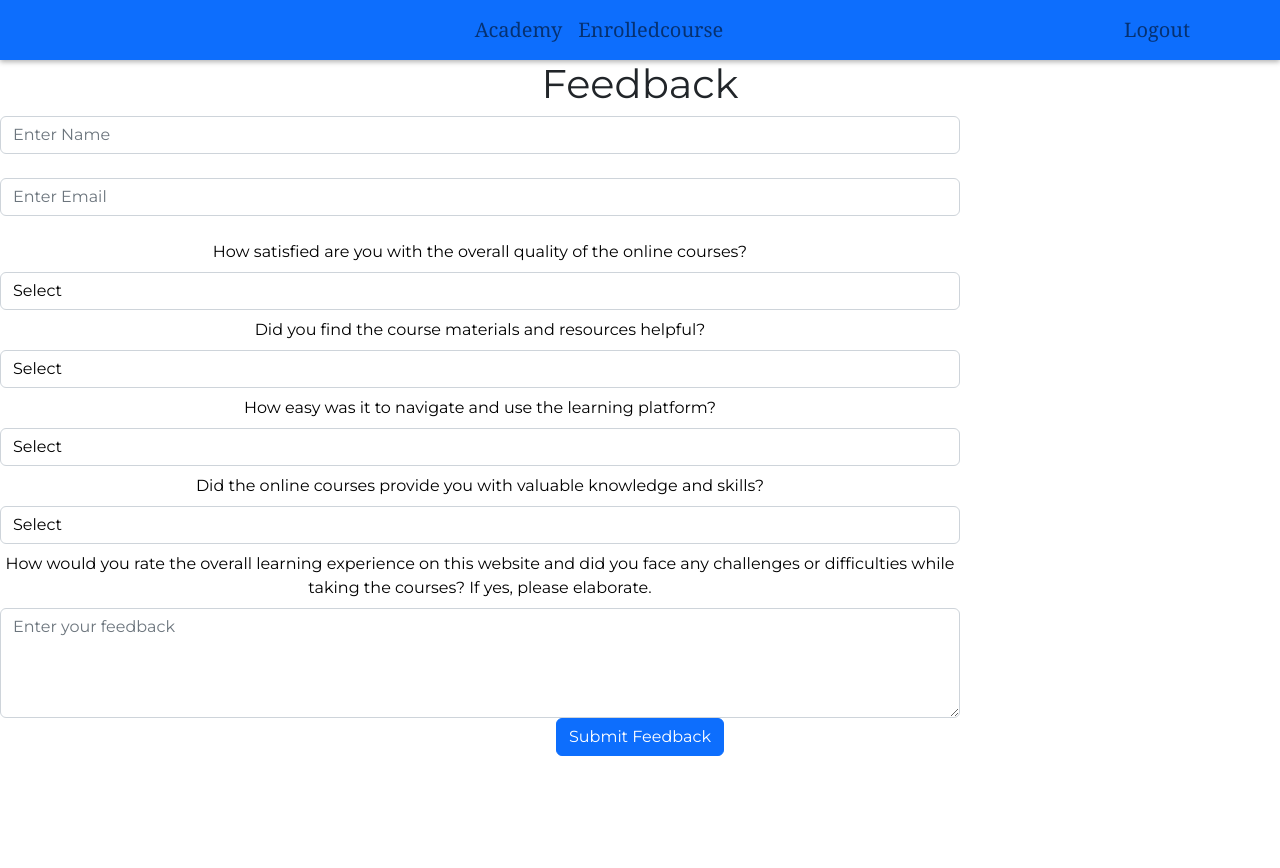
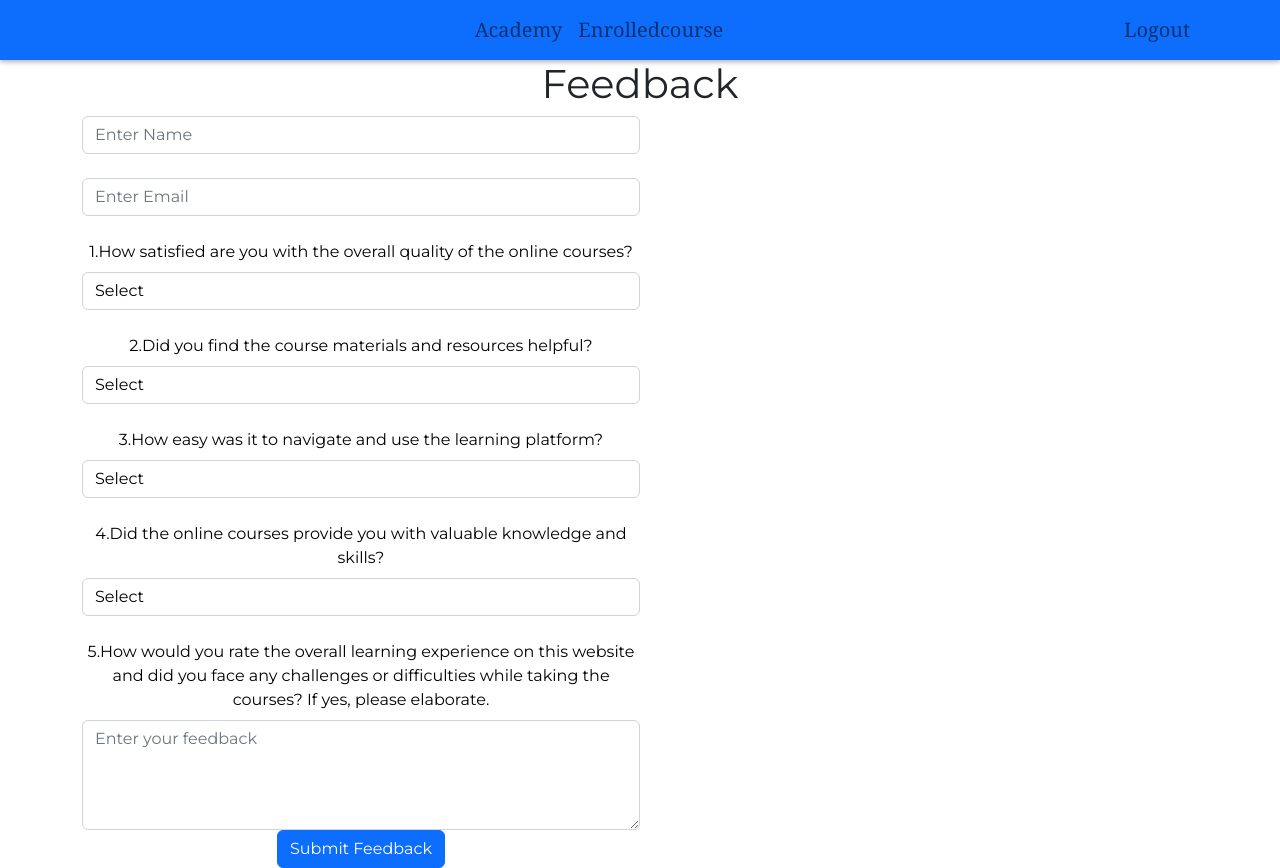
Before and after one commit to iamneo-production/580ea4ef-eebe-47d3-b459-8e337808de91, a React (Create React App) app in the folder reactapp/: page /FeedbackPage in a window 1280 px wide. Before the commit the page ends 800 px from the top, so only its background shows below. Built offline with nearby package versions, Linux system fonts and the light colour scheme.

Commit message:
Updating all Enrolledcourse and viewacademy

```diff
--- a/reactapp/src/components/Customer/EnrolledCourse/EnrolledCourse.jsx
+++ b/reactapp/src/components/Customer/EnrolledCourse/EnrolledCourse.jsx
@@ -61,7 +61,7 @@ return (
       <Container>
 
         <Nav className='mx-auto'>
-          <Nav.Link href="#Academy" onClick={handleClick} >Academy</Nav.Link>
+          <Nav.Link href="#AcademiesPage" onClick={handleClick} >Academy</Nav.Link>
           <Nav.Link href="#EnrolledCourse " onClick={handle1click}  >Enrolledcourse</Nav.Link>
           </Nav>
           <Nav className="ml-2">
--- a/reactapp/src/components/Customer/EnrolledCourse/FeedbackPage.jsx
+++ b/reactapp/src/components/Customer/EnrolledCourse/FeedbackPage.jsx
@@ -5,6 +5,7 @@ import { Button, Container, Form } from "react-bootstrap";
 import Nav from 'react-bootstrap/Nav';
 import Navbar from 'react-bootstrap/Navbar';
 import { useNavigate } from 'react-router-dom';
+import './EnrolledCourse.css';
 
 const FeedbackPage = () => {
 
@@ -39,7 +40,7 @@ const FeedbackPage = () => {
     <Navbar className='bd bg-primary'  variant="primary" >
       <Container>
         <Nav className='mx-auto'>
-          <Nav.Link href="#Academy" onClick={handleClick} >Academy</Nav.Link>
+          <Nav.Link href="#AcademiesPage" onClick={handleClick} >Academy</Nav.Link>
           <Nav.Link href="#EnrolledCourse1 " onClick={handle1click}  >Enrolledcourse</Nav.Link>
           </Nav>
           <Nav className="ml-2">
@@ -52,21 +53,22 @@ const FeedbackPage = () => {
     </div>
         <div>
             <h1><center>Feedback</center></h1>
+            <Container className="mx-auto">
             <Form>
-                <div className="col-lg-9 mb-4">
+                <div className="col-lg-6 mb-4  ">
                     <Form.Group controlId="name">
                         <Form.Control type="text" placeholder="Enter Name" value={name} onChange={(e) => setName(e.target.value)} />
                     </Form.Group>
                 </div>
 
-                <div className="col-lg-9 mb-4">
+                <div className="col-lg-6 mb-4 text">
                     <Form.Group controlId="Email">
                         <Form.Control type="email" placeholder="Enter Email" value={email} onChange={(e) => setEmail(e.target.value)} />
                     </Form.Group>
                 </div>
 
-                <Form.Group className='col-lg-9 mb-2' controlId="question1">
-                    <Form.Label>How satisfied are you with the overall quality of the online courses?</Form.Label>
+                <Form.Group className='col-lg-6 mb-4 ' controlId="question1">
+                    <Form.Label>1.How satisfied are you with the overall quality of the online courses?</Form.Label>
                     <Form.Control as='select' value={question1} onChange={(e) => setQuestion1(e.target.value)}>
                     <option value="" disabled>Select</option>
                         <option value="satisfied">Satisfied</option>
@@ -75,8 +77,8 @@ const FeedbackPage = () => {
                     </Form.Control>
                 </Form.Group>
 
-                <Form.Group className='col-lg-9 mb-2' controlId="question2">
-                    <Form.Label>Did you find the course materials and resources helpful?</Form.Label>
+                <Form.Group className='col-lg-6 mb-4  ' controlId="question2">
+                    <Form.Label>2.Did you find the course materials and resources helpful?</Form.Label>
                     <Form.Control as='select' value={question2} onChange={(e) => setQuestion2(e.target.value)}>
                     <option value="" disabled>Select</option>
                         <option value="yes">Yes</option>
@@ -84,8 +86,8 @@ const FeedbackPage = () => {
                     </Form.Control>
                 </Form.Group>
 
-                <Form.Group className='col-lg-9 mb-2' controlId="question3">
-                    <Form.Label>How easy was it to navigate and use the learning platform?</Form.Label>
+                <Form.Group className='col-lg-6 mb-4 ' controlId="question3">
+                    <Form.Label>3.How easy was it to navigate and use the learning platform?</Form.Label>
                     <Form.Control as='select' value={question3} onChange={(e) => setQuestion3(e.target.value)}>
                     <option value="" disabled>Select</option>
                         <option value="easy">Easy</option>
@@ -94,8 +96,8 @@ const FeedbackPage = () => {
                     </Form.Control>
                 </Form.Group>
 
-                <Form.Group className='col-lg-9 mb-2' controlId="question4">
-                    <Form.Label>Did the online courses provide you with valuable knowledge and skills?</Form.Label>
+                <Form.Group className='col-lg-6 mb-4 ' controlId="question4">
+                    <Form.Label>4.Did the online courses provide you with valuable knowledge and skills?</Form.Label>
                     <Form.Control as='select' value={question4} onChange={(e) => setQuestion4(e.target.value)}>
                     <option value="" disabled>Select</option>
                         <option value="yes">Yes</option>
@@ -103,15 +105,17 @@ const FeedbackPage = () => {
                     </Form.Control>
                 </Form.Group>
 
-                <div className="col-sm-9">
+                <div className="col-sm-6   ">
                     <Form.Group controlId="feedback">
-                        <Form.Label>How would you rate the overall learning experience on this website and did you face any challenges or difficulties while taking the courses? If yes, please elaborate.</Form.Label>
+                        <Form.Label>5.How would you rate the overall learning experience on this website and did you face any challenges or difficulties while taking the courses? If yes, please elaborate.</Form.Label>
                         <Form.Control as="textarea" rows={4} placeholder="Enter your feedback" value={feedback} onChange={(e) => setFeedback(e.target.value)} />
                     </Form.Group>
                 </div>
-
-                <Button type="submit">Submit Feedback</Button>
+                <div className="col-lg-6 mb-2">
+              <Button type="submit">Submit Feedback</Button>
+            </div>
             </Form>
+            </Container>
         </div>
         </>
     );
--- a/reactapp/src/components/Customer/EnrolledCourse/Mylearning.jsx
+++ b/reactapp/src/components/Customer/EnrolledCourse/Mylearning.jsx
@@ -29,11 +29,11 @@ const handleClick = (e) => {
 return (
     <>
     <div>
-      <Navbar bg="dark" variant="dark" >
+      <Navbar bg="primary" variant="dark" >
       <Container>
 
         <Nav className='mx-auto'>
-          <Nav.Link href="#Academy" onClick={handleClick} >Academy</Nav.Link>
+          <Nav.Link href="#AcademiesPage" onClick={handleClick} >Academy</Nav.Link>
           <Nav.Link href="#EnrolledCourse " onClick={handle1click}  >Enrolledcourse</Nav.Link>
           </Nav>
           <Nav className="ml-2">
--- a/reactapp/src/components/Customer/Viewacademy/Details.css
+++ b/reactapp/src/components/Customer/Viewacademy/Details.css
@@ -1,8 +1,4 @@
-.text-left{
-    position: relative;
-    top:-80px;
-    left:1050px;
-  }
+
 
   .border-box{
     margin-left:27rem ;
@@ -35,5 +31,6 @@ label {
   .text-left{
     position: relative;
     top:-80px;
-    left:1050px;
+    left:550px;
+
   }
--- a/reactapp/src/components/Customer/Viewacademy/Details.jsx
+++ b/reactapp/src/components/Customer/Viewacademy/Details.jsx
@@ -15,7 +15,7 @@ const Details = () => {
   const [phonenumber,setPhonenumber]=useState("");
   const [alternatenumber,setAlternatenumber]=useState("");
   const [mothername,setMothername]=useState("");
-  const [emailid,setEmailid]=useState("");
+  const [email,setEmail]=useState("");
   const [age,setAge]=useState("");
   const [houseno,setHouseno]=useState("");
   const [streetname,setStreetname]=useState("");
@@ -60,19 +60,21 @@ const Details = () => {
   return (
     <div className='background'>
 
-<Navbar className='custom-navbar' variant="dark" >
+
+<Navbar bg="primary" variant="primary" >
       <Container>
 
         <Nav className='mx-auto'>
-          <Nav.Link id="userAcademy" href="#Academy" onClick={handleClick} >Academy</Nav.Link>
-          <Nav.Link id="userEnrolledCourse" href="#EnrolledCourse " onClick={handle1click}  >Enrolledcourse</Nav.Link>
+          <Nav.Link href="#AcademiesPage" onClick={handleClick} >Academy</Nav.Link>
+          <Nav.Link href="#EnrolledCourse " onClick={handle1click}  >Enrolledcourse</Nav.Link>
           </Nav>
           <Nav className="ml-2">
-          <Nav.Link id="logout" href="Logout" className='mr-5' onClick={handlingClick} > <span className="fa fa-sign-out me-2" ></span>Logout</Nav.Link>
+          <Nav.Link href="Logout"  onClick={handlingClick} >Logout</Nav.Link>
           </Nav>
 
       </Container>
     </Navbar>
+
 
 
 
@@ -174,7 +176,7 @@ const Details = () => {
         <Form className="row g-4">
         <div className="col-sm-4 top">
           <Form.Group controlId="emailid">
-            <Form.Control id="emailid" type="textarea"  placeholder="enter email Id" value={emailid} onChange={(e)=>setEmailid(e.target.value)} />
+            <Form.Control id="emailid" type="email"  placeholder="enter email Id" value={email} onChange={(e)=>setEmail(e.target.value)} />
           </Form.Group>
         </div>
 
@@ -189,9 +191,10 @@ const Details = () => {
           <Button variant="success" type="submit" onClick={adddata}>
           Enroll Now
           </Button>
+
         </div>
       </Form>
-    </Container>
+  </Container>
 
 
 
```
Also changed, not shown: reactapp/src/components/Customer/EnrolledCourse/EnrolledCourse.css (line endings or trailing spaces).
